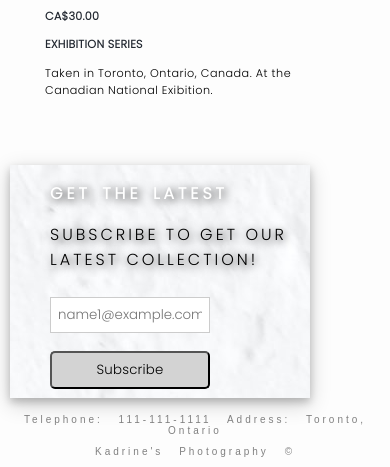
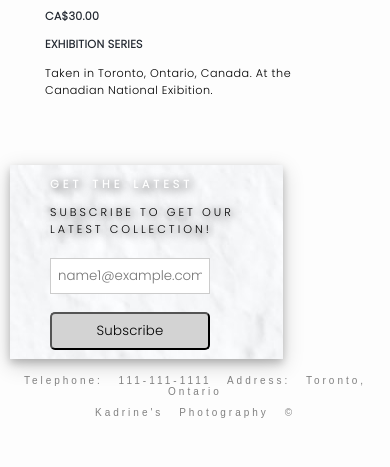
Before and after one commit to kadrine1996/kadrine1996.github.io, a website: page index.html in a window 390 px wide. Shown: the part 5768-6235 px from the top of the page. After the commit the page ends 6196 px from the top, so only its background shows below. Drawn offline with nearby package versions, Linux system fonts and the light colour scheme.

Commit message:
Update style.css

```diff
--- a/style.css
+++ b/style.css
@@ -328,3 +328,21 @@ footer {
     width: 300px;
   }
 }
+
+@media screen and (max-width: 600px) {
+
+  .news-container{
+    width: 70%;
+  }
+  .news-container h3{
+    font-size: 0.7rem;
+  }
+
+  .news-container p{
+    font-size: 0.7rem;
+  }
+
+  .input[type='submit'] {
+    width: 10%;
+  }
+}
```
